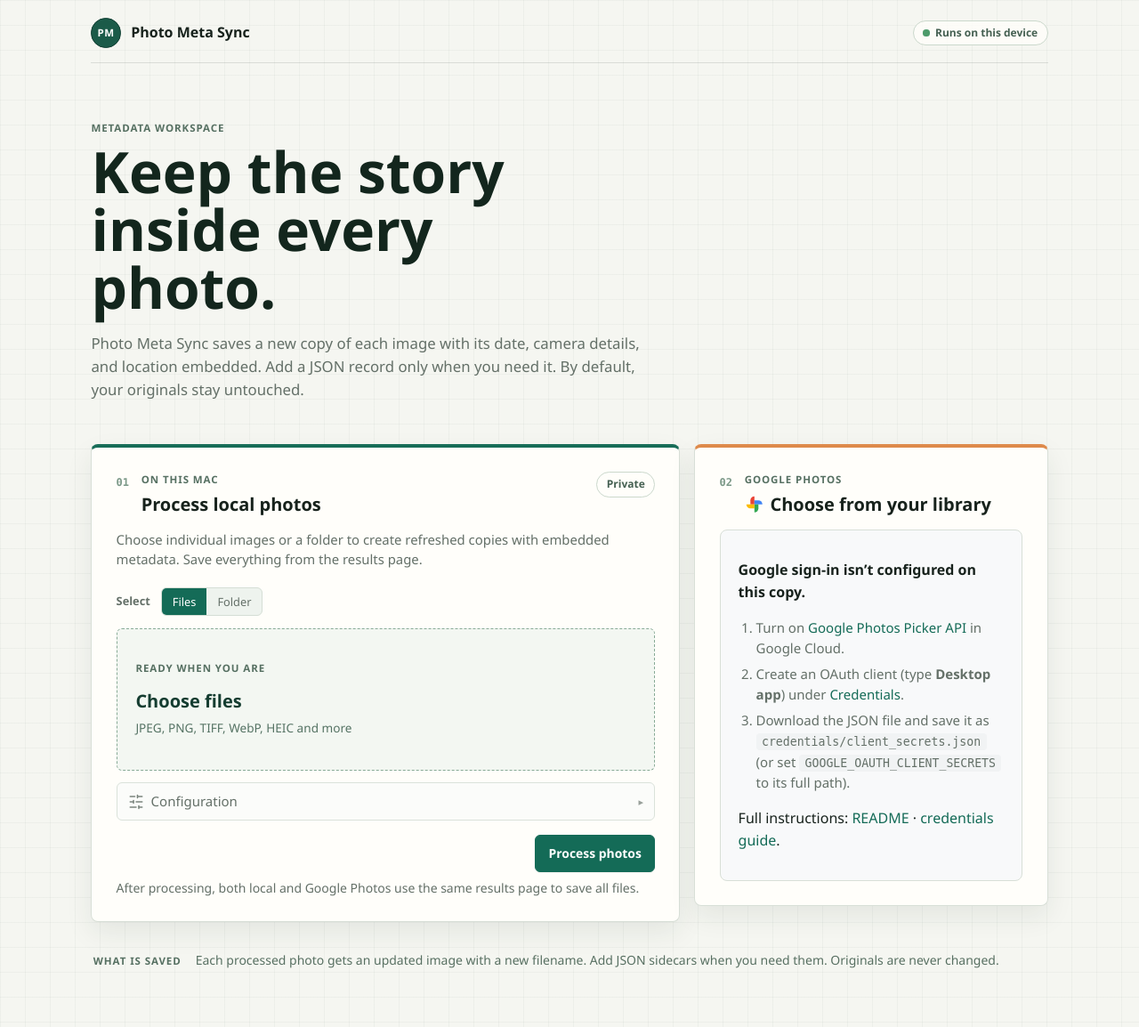
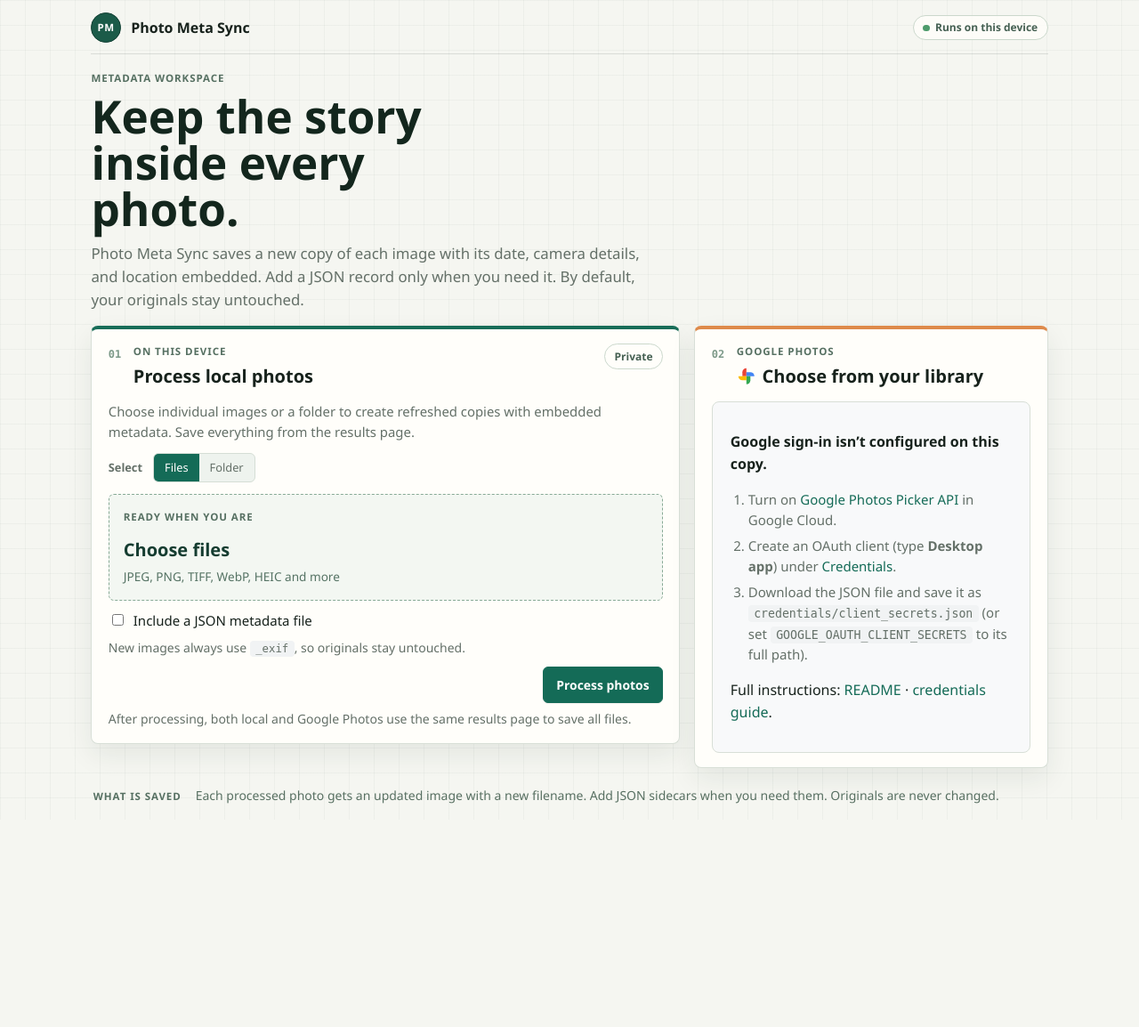
Before and after one commit to NicoPietrusco/GPhotosMetaSync, a Flask app: page / in a window 1280 px wide. Shown: the whole page at 89% size. After the commit the page ends 903 px from the top, so only its background shows below. Run offline with Flask 3, Linux system fonts and the light colour scheme.

Commit message:
refactor: simplify photo selection options

```diff
--- a/src/gphotometasync/web/static/css/app.css
+++ b/src/gphotometasync/web/static/css/app.css
@@ -261,67 +261,6 @@ code {
   color: var(--primary-fg);
 }
 
-.local-settings {
-  margin: 0.85rem 0 0.5rem;
-  border: 1px solid var(--border);
-  border-radius: var(--radius-sm);
-  background: #fafafa;
-  overflow: hidden;
-}
-
-.local-settings-summary {
-  display: flex;
-  align-items: center;
-  gap: 0.5rem;
-  width: 100%;
-  box-sizing: border-box;
-  padding: 0.55rem 0.75rem;
-  cursor: pointer;
-  font-size: 0.9375rem;
-  font-weight: 500;
-  color: var(--text-muted);
-  list-style: none;
-  user-select: none;
-}
-
-.local-settings-summary::after {
-  content: "▸";
-  margin-left: auto;
-  font-size: 0.7rem;
-  opacity: 0.65;
-  transition: transform 0.15s ease;
-}
-
-.local-settings[open] .local-settings-summary::after {
-  transform: rotate(90deg);
-}
-
-.local-settings-summary::-webkit-details-marker {
-  display: none;
-}
-
-.local-settings-summary::marker {
-  display: none;
-}
-
-.local-settings-gear {
-  flex-shrink: 0;
-  opacity: 0.85;
-}
-
-.local-settings[open] .local-settings-summary {
-  border-bottom: 1px solid var(--border);
-  background: #f3f4f6;
-}
-
-.local-settings-body {
-  padding: 0.65rem 0.75rem 0.75rem;
-}
-
-.local-settings-body .local-hint {
-  margin-top: 0.5rem;
-}
-
 .checkbox-label {
   display: flex;
   align-items: flex-start;
@@ -350,6 +289,10 @@ code {
   align-items: center;
   gap: 0.5rem 0.75rem;
   margin-top: 0.75rem;
+}
+
+.local-json-option {
+  margin-top: 0.7rem;
 }
 
 .local-dir-label {
@@ -1028,12 +971,6 @@ body {
 .local-file-picker strong { color: #153d31; font-size: 1.25rem; }
 .file-picker-caption { color: #557364; font-size: 0.85rem; }
 
-.local-settings {
-  margin-top: 0.85rem;
-  border-color: #dae2da;
-  background: #fbfcfa;
-}
-
 .local-actions { margin-top: 1rem; justify-content: space-between; }
 .local-actions .btn-primary { margin-left: auto; }
 .local-dir-label { color: #2b6c52; font-weight: 600; }
@@ -1145,6 +1082,56 @@ body {
   .workspace-note { align-items: flex-start; flex-direction: column; gap: 0.35rem; }
 }
 
+/* Keep the initial two-source choice within a typical desktop viewport. Dynamic
+   previews and result grids are still free to extend the page below the fold. */
+@media (min-width: 761px) and (min-height: 680px) {
+  .page {
+    min-height: 100vh;
+    padding-top: 0.9rem;
+    padding-bottom: 1rem;
+  }
+
+  .app-header {
+    margin-bottom: clamp(0.85rem, 2.2vh, 1.5rem);
+    padding-bottom: 0.75rem;
+  }
+
+  .workspace-intro {
+    margin-bottom: clamp(0.85rem, 2vh, 1.4rem);
+  }
+
+  .workspace-intro h1 {
+    font-size: clamp(2.25rem, 4vw, 3.6rem);
+  }
+
+  .workspace-intro > p:last-child {
+    margin-top: 0.75rem;
+  }
+
+  .source-panel {
+    padding: 1rem 1.15rem;
+  }
+
+  .source-panel-copy {
+    margin-bottom: 0.85rem;
+  }
+
+  .local-file-picker {
+    min-height: 6.75rem;
+    padding: 1rem;
+  }
+
+  .local-actions {
+    margin-top: 0.65rem;
+  }
+
+  .workspace-note {
+    margin-top: 0.65rem;
+    padding-top: 0.6rem;
+    padding-bottom: 0;
+  }
+}
+
 /* Results workspace */
 .job-page {
   max-width: 52rem;
--- a/src/gphotometasync/web/templates/index.html
+++ b/src/gphotometasync/web/templates/index.html
@@ -12,7 +12,7 @@
     <header class="source-panel-header">
       <span class="source-number" aria-hidden="true">01</span>
       <div>
-        <p class="source-kicker">On this Mac</p>
+        <p class="source-kicker">On this device</p>
         <h2 id="local-source-title">Process local photos</h2>
       </div>
       <span class="privacy-chip">Private</span>
@@ -35,35 +35,17 @@
       </label>
       <input type="hidden" name="stem_suffix" id="local-stem-suffix" value="">
     </div>
+    <label class="checkbox-label local-json-option" title="Adds a separate JSON file with the extracted metadata for each image.">
+      <input type="checkbox" id="local-include-json">
+      Include a JSON metadata file
+    </label>
+    <input type="hidden" name="include_json" id="local-include-json-field" value="0">
     <div id="local-preview" class="local-preview" hidden>
       <p class="local-preview-heading" id="local-preview-count"></p>
       <div id="local-preview-grid" class="local-preview-grid"></div>
       <ul id="local-preview-names" class="local-preview-names" aria-label="Selected files"></ul>
     </div>
-    <details class="local-settings">
-      <summary class="local-settings-summary" title="Choose whether to include a JSON metadata file.">
-        <svg class="local-settings-gear" xmlns="http://www.w3.org/2000/svg" width="18" height="18" viewBox="0 0 24 24" fill="none" stroke="currentColor" stroke-width="2" stroke-linecap="round" stroke-linejoin="round" aria-hidden="true">
-          <line x1="21" x2="14" y1="4" y2="4"/>
-          <line x1="10" x2="3" y1="4" y2="4"/>
-          <line x1="21" x2="12" y1="12" y2="12"/>
-          <line x1="8" x2="3" y1="12" y2="12"/>
-          <line x1="21" x2="16" y1="20" y2="20"/>
-          <line x1="12" x2="3" y1="20" y2="20"/>
-          <line x1="14" x2="14" y1="2" y2="6"/>
-          <line x1="8" x2="8" y1="10" y2="14"/>
-          <line x1="16" x2="16" y1="18" y2="22"/>
-        </svg>
-        <span>Configuration</span>
-      </summary>
-      <div class="local-settings-body">
-        <label class="checkbox-label" title="Adds a separate JSON file with the extracted metadata for each image.">
-          <input type="checkbox" id="local-include-json">
-          Include a JSON metadata file
-        </label>
-        <input type="hidden" name="include_json" id="local-include-json-field" value="0">
-        <p class="local-hint muted">Turn on JSON only when you need a sidecar file. New images always use <code id="local-suffix-value">{{ settings.web_output_image_suffix or '_exif' }}</code>, so originals stay untouched.</p>
-      </div>
-    </details>
+    <p class="local-hint muted">New images always use <code id="local-suffix-value">{{ settings.web_output_image_suffix or '_exif' }}</code>, so originals stay untouched.</p>
     <div class="form-row local-actions">
       <button type="submit" class="btn btn-primary has-tooltip" id="local-submit" data-tooltip="Create copies, then choose where to save them from the results page.">Process photos</button>
     </div>
```
